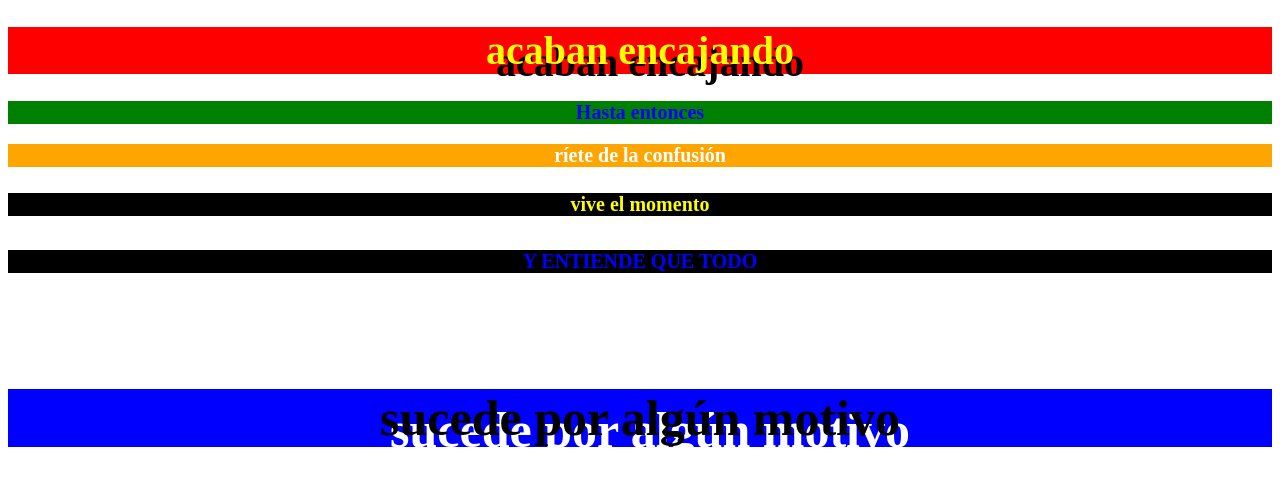
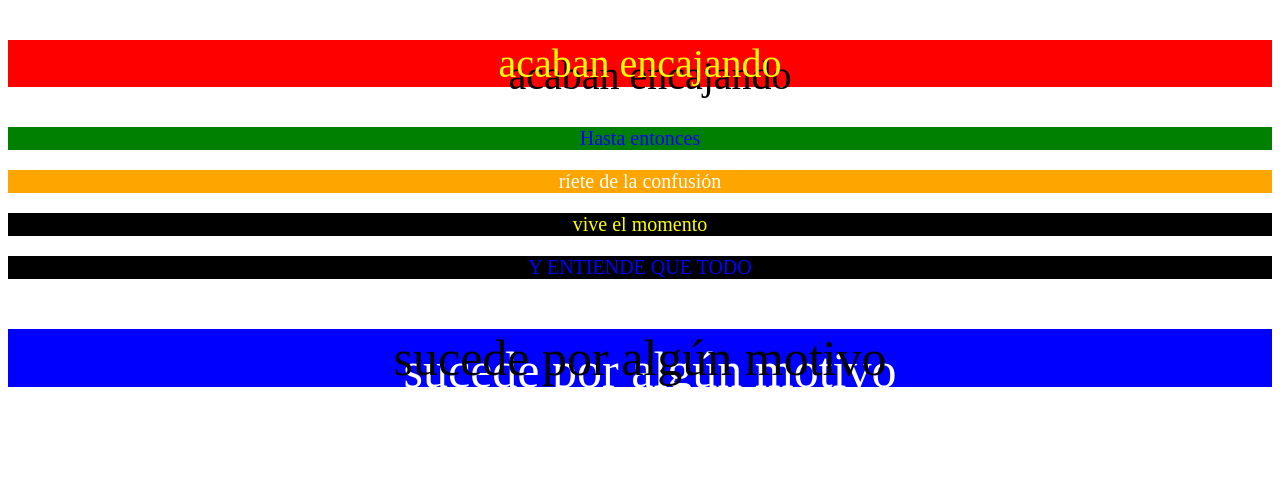
Before and after one commit to Matias-VanegasV/matias-vanegasv, a website: page index.html in a window 1280 px wide. Drawn offline with Linux system fonts and the light colour scheme.

Commit message:
parrafos y sombras

```diff
--- a/index.html
+++ b/index.html
@@ -11,19 +11,12 @@
 
   <body>
     <body>
-      <h1>acaban encajando</h1>
-      <h2>Hasta entonces</h2>
-      <h3>ríete de la confusión</h3>
-      <h4>
-        vive el momento
-        <h4>
-          <h5>Y ENTIENDE QUE TODO</h5>
-          <h6>
-            sucede por algún motivo
-            <h6></h6>
-          </h6>
-        </h4>
-      </h4>
+      <p id="p1">acaban encajando</p>
+      <p id="p2">Hasta entonces</p>
+      <p id="p3">ríete de la confusión</p>
+      <p id="p4">vive el momento</p>
+      <p id="p5">Y ENTIENDE QUE TODO</p>
+      <p id="p6">sucede por algún motivo</p>
     </body>
   </body>
 </html>
--- a/style.css
+++ b/style.css
@@ -1,4 +1,4 @@
-h1 {
+#p1 {
   color: yellow;
   font-size: 40px;
   text-align: center;
@@ -6,35 +6,35 @@ h1 {
   text-shadow: 10px 12px black;
 }
 
-h2 {
+#p2 {
   color: blue;
   font-size: 20px;
   text-align: center;
   background-color: green;
 }
 
-h3 {
+#p3 {
   color: white;
   font-size: 20px;
   text-align: center;
   background-color: orange;
 }
 
-h4 {
+#p4 {
   color: yellow;
   font-size: 20px;
   text-align: center;
   background-color: black;
 }
 
-h5 {
+#p5 {
   color: blue;
   font-size: 20px;
   text-align: center;
   background-color: black;
 }
 
-h6 {
+#p6 {
   color: black;
   font-size: 50px;
   text-align: center;
```
